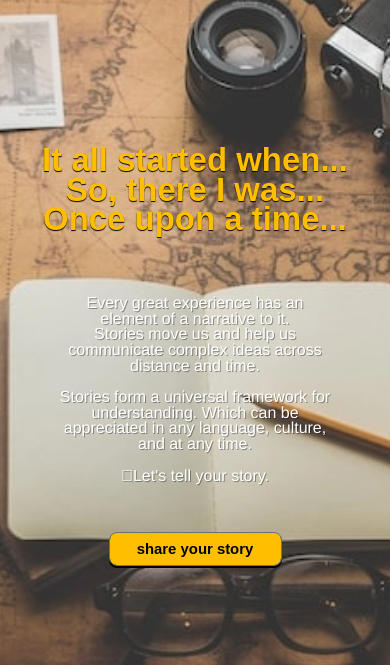
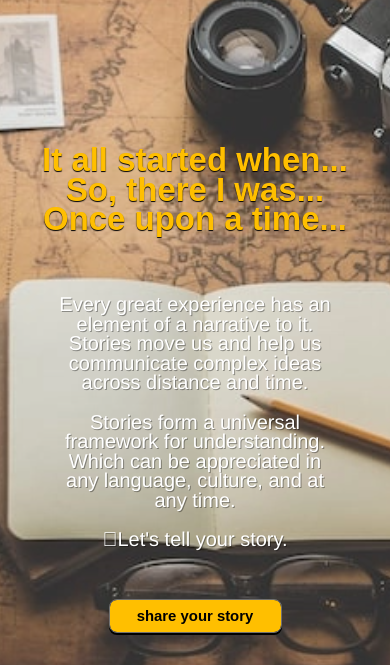
Before and after one commit to JeromeMatthews/nwam-portfolio-site-2023, a plain HTML site: page index.html in a window 390 px wide. Shown: the part 75-740 px from the top of the page. Drawn offline with Linux system fonts and the light colour scheme; a web font is replaced by a local one.

Commit message:
site update: tablet Portrait-styling -

```diff
--- a/home/_hometabletp.scss
+++ b/home/_hometabletp.scss
@@ -1,6 +1,16 @@
 /*SECTION ABOVE MOBILE PHONES - TABLET  - PORTRAIT -  >800px */
+
+@media (min-width: 440px) {
+	body {
+		background-position: top 0% center;
+		//Once we get to this width, just allow the background to display normally.
+		background-repeat: no-repeat;
+		background-attachment: scroll;
+	}
+}
+
 @media (min-width: 800px) {
-	/*SECTION: TABLEY- PORTRAIT - NAVIGATION*/
+	/*SECTION: TABLET PORTRAIT - NAVIGATION*/
 	/* // .header {
 				// } */
 
@@ -69,7 +79,7 @@
 	}
 
 	body {
-		background: url("/img/img-tablet-p/tablet-home-bg.png") !important;
+		background: url("/img/img-tablet-p/m-p-home-bg-img.png") !important;
 		/*Using the  !important flag to overide the assignment of the background images for the diffrent veiwport variants of the design.*/
 
 		background-position: top 0px left -367px;
@@ -115,9 +125,9 @@
 			position: relative;
 			width: 173px;
 			height: 34px;
-			margin-bottom: 102px;
+			margin-bottom: 51px;
 			@include CTAButton;
-			font-size: $textSmall-93;//15px;
+			font-size: $textSmall-93; //15px;
 
 			@media (max-width: 359px) {
 				margin-bottom: 50px;
--- a/main.scss
+++ b/main.scss
@@ -68,7 +68,7 @@ body {
 		// left: 94px;
 		width: 173px;
 		height: 34px;
-		margin-bottom: 102px;
+		margin-bottom: 51px;
 		@include CTAbuttonMobile-p;
 
 		@media (max-width: 359px) {
--- a/partials/_mixins.scss
+++ b/partials/_mixins.scss
@@ -33,7 +33,7 @@
 
 @mixin bodyCopyMobile-p {
 	@include bodyCopy;
-	font-size: $textBase; //16px;
+	font-size: $text1X-25; //20px; Instead of 16px for better readability
 
 }
 
```
Also changed, not shown: img/img-tablet-p/chevron_left_24px.svg (added), img/img-tablet-p/chevron_right_24px.svg (added), img/img-tablet-p/divider.svg (added), img/img-tablet-p/m-p-home-bg-img.png (added), main.css, 3 other files.
